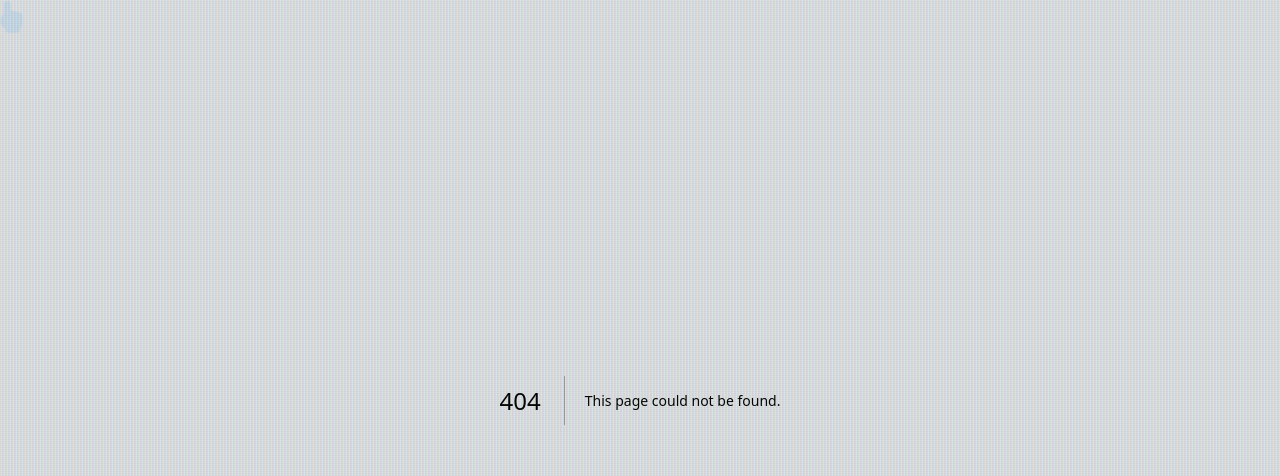
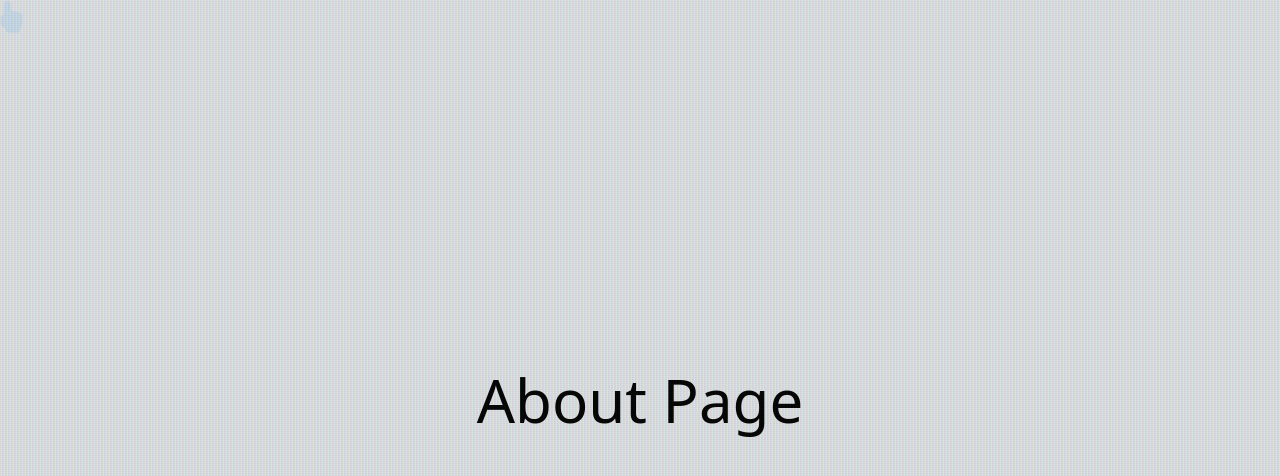
Before and after one commit to Ptitjbus/portfolio-2024, a Next.js app: page /about in a window 1280 px wide. Before the commit this address had no page. Shown: the top 476 px of the page. Built offline with nearby package versions, Linux system fonts and the light colour scheme.

Commit message:
feat/ add the about page

```diff
--- /dev/null
+++ b/src/app/about/page.tsx
@@ -0,0 +1,7 @@
+export default function AboutPage() {
+  return (
+    <div className="flex flex-col items-center justify-center h-screen">
+      <h1 className="text-6xl">About Page</h1>
+    </div>
+  );
+}
```
